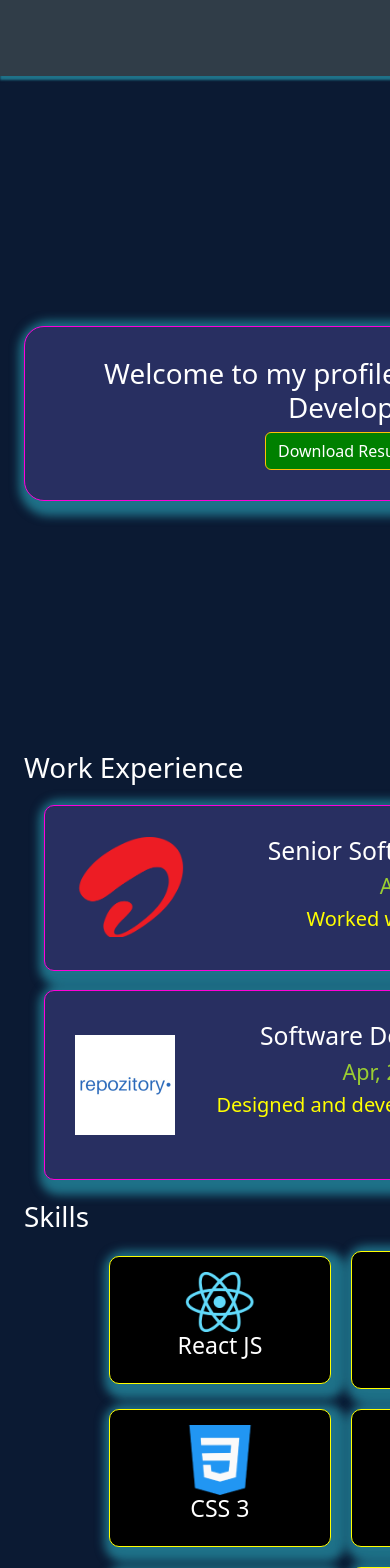
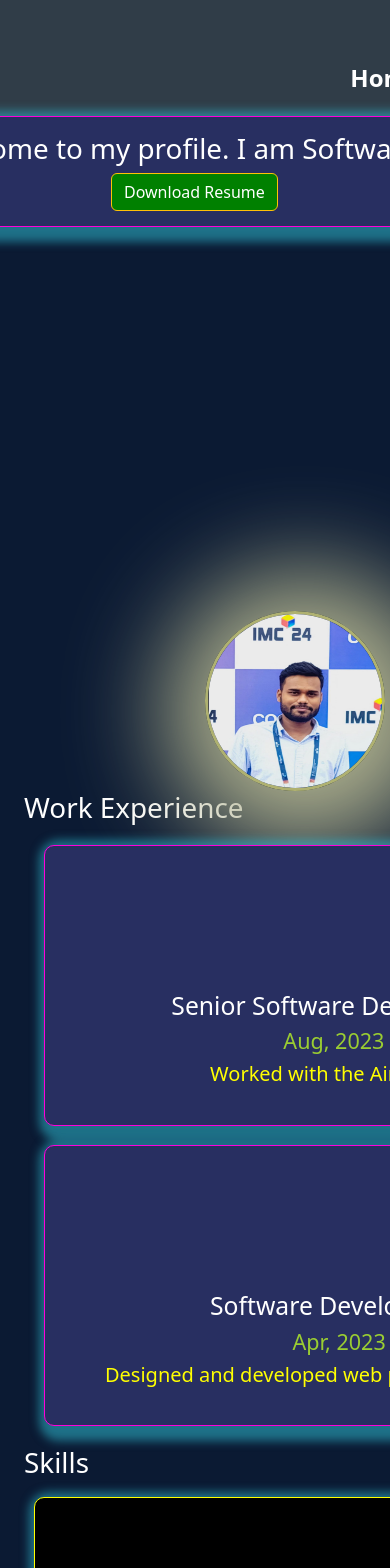
Before and after one commit to amanjaiswa/Aman_Protfolio, a React (Create React App) app: page / in a window 390 px wide. Shown: the top 1568 px of the page. Built offline with nearby package versions, Linux system fonts and the light colour scheme.

Commit message:
make responsive

```diff
--- a/src/index.css
+++ b/src/index.css
@@ -233,3 +233,52 @@ box-shadow: var(--box-shadow);
 .contacttext{
   padding-top: 10px;
 }
+
+
+
+/* * Media Queries */
+@media (max-width: 1024px) {
+  .home {
+    flex-direction: column;
+    align-items: center;
+  }
+
+  .skills .items .item {
+    width: calc(50% - 20px);
+  }
+
+  .ex-items {
+    flex-direction: column;
+    gap: 15px;
+  }
+}
+
+@media (max-width: 600px) {
+  .navbody{
+    flex-direction: column;
+    gap: 10px;
+  }
+
+  .nav_bar {
+    flex-direction: column;
+    gap: 10px;
+  }
+
+  .skills .items .item {
+    width: 100%;
+  }
+
+  .home .right .img img {
+    height: 180px;
+    width: 180px;
+  }
+
+  .home .left {
+    padding: 15px;
+  }
+
+  .contact-icon .items {
+    height: 60px;
+    width: 60px;
+  }
+}
```
